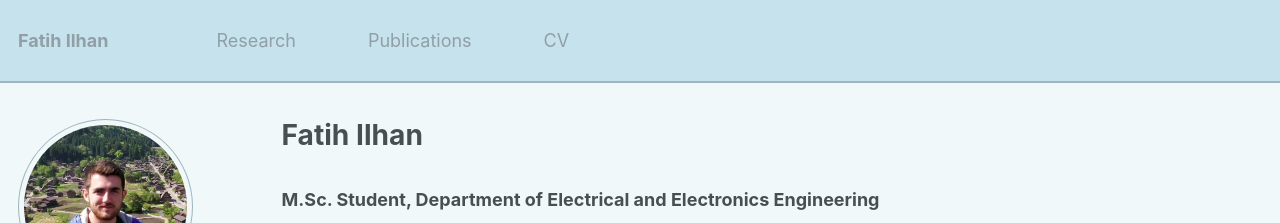
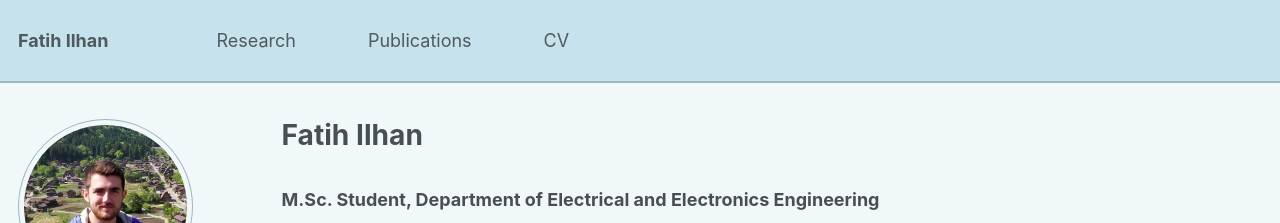
Before and after one commit to fatih-ilhan/fatih-ilhan.github.io, a Jekyll site: the page built from _pages/about.md, in a window 1280 px wide. Shown: the top 223 px of the page. Built offline with Jekyll 4.4.1, drawn with Linux system fonts in a browser that asks for light colours.

Commit message:
Update _variables.scss

```diff
--- a/_sass/_variables.scss
+++ b/_sass/_variables.scss
@@ -94,7 +94,7 @@ $xing-color                 : #006567;
 $link-color                 : $info-color;
 $link-color-hover           : mix(#000, $link-color, 25%);
 $link-color-visited         : mix(#fff, $link-color, 25%);
-$masthead-link-color        : mix($primary-color, $masthead-background-color, 70%);
+$masthead-link-color        : mix(#000, $masthead-background-color, 60%);
 $masthead-link-color-hover  : mix(#000, $primary-color, 25%);
 
 
```
